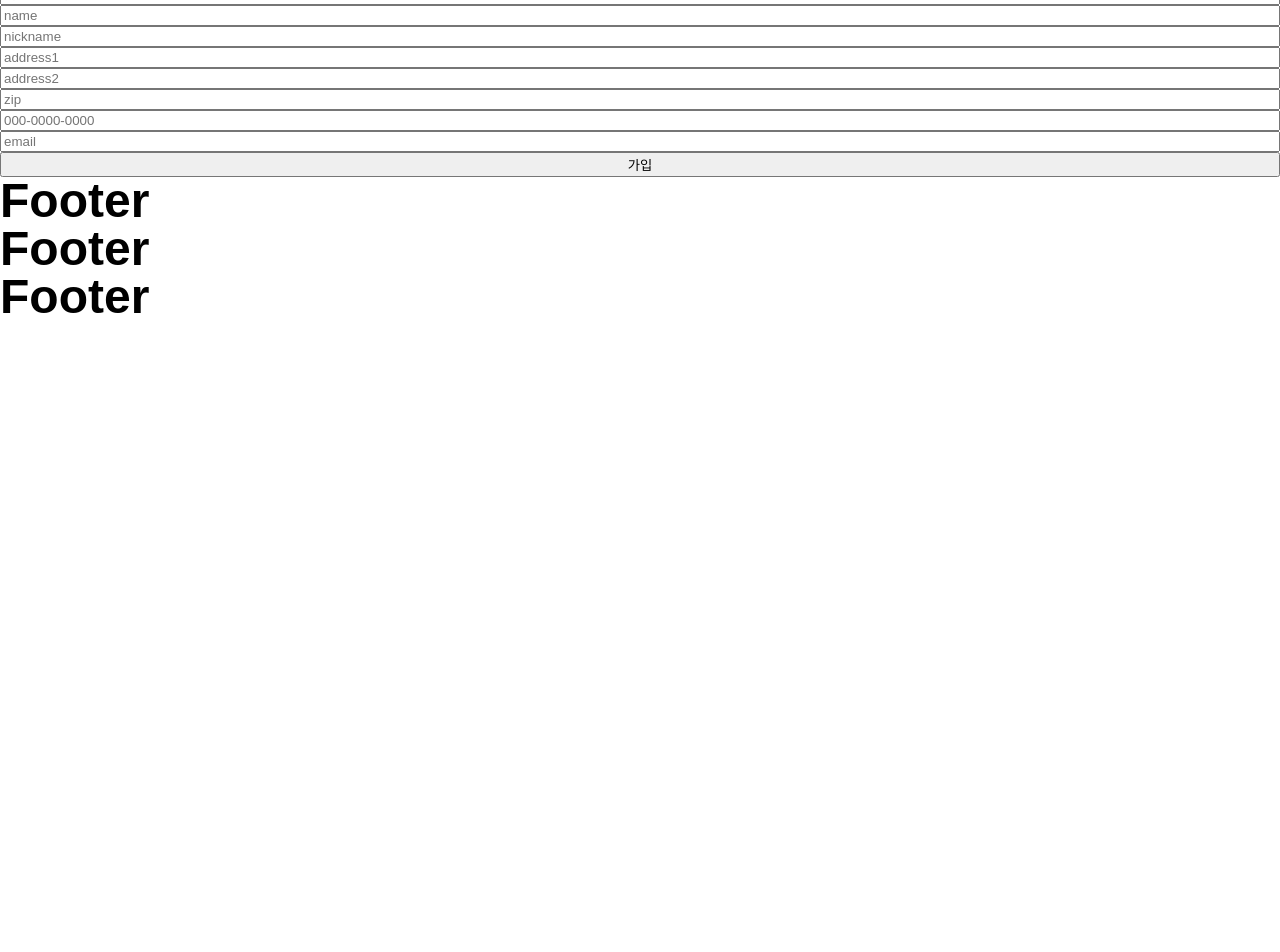
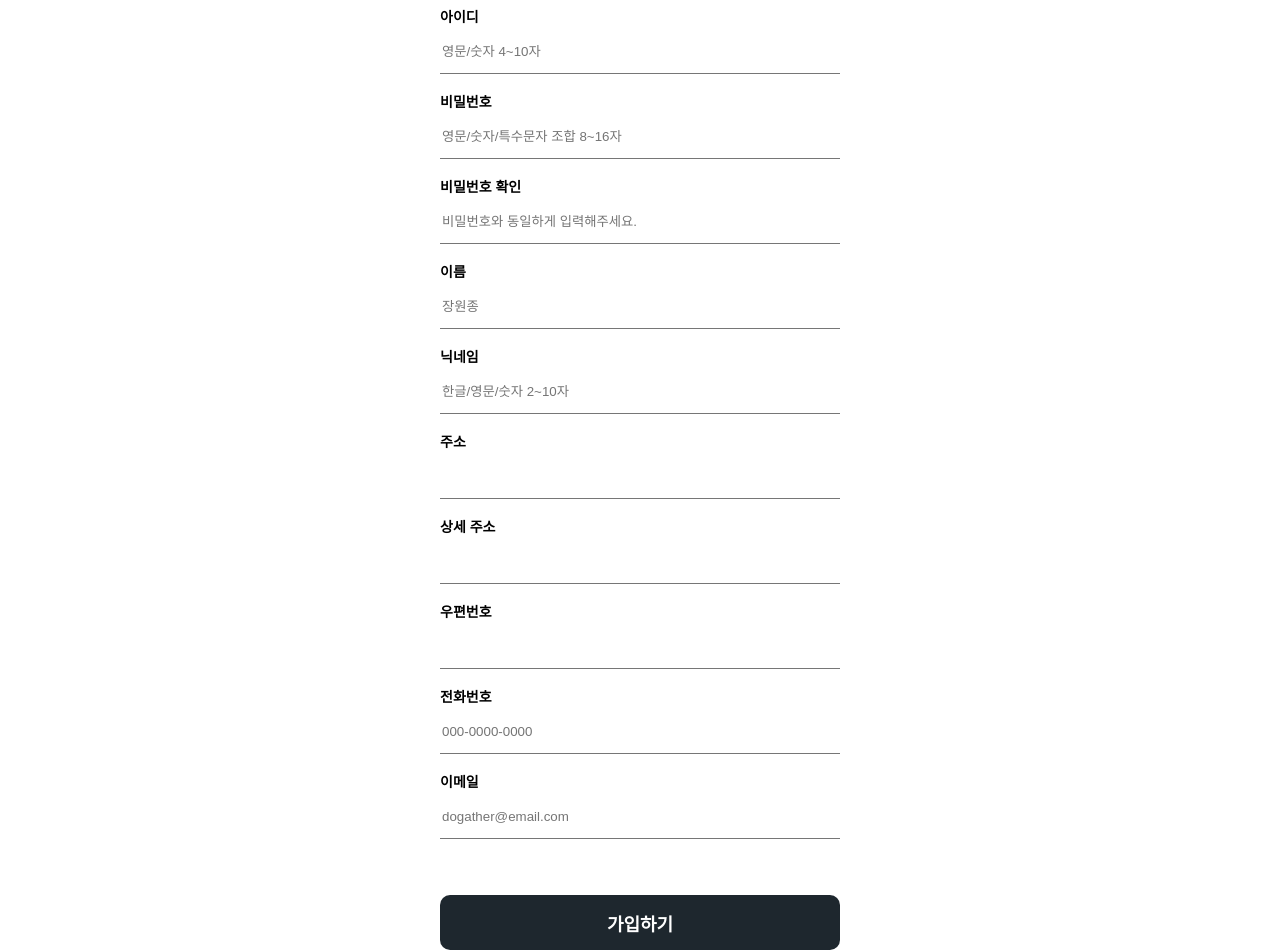
Before and after one commit to wonjongjang/PJT-Dogather, a React (Create React App) app in the folder Sub Pjt 2/Front/account/t-test/: page /signup in a window 1280 px wide. Shown: the part 300-1252 px from the top of the page. Before the commit the page ends 800 px from the top, so only its background shows below. Built offline with nearby package versions, Linux system fonts and the light colour scheme.

Commit message:
feat_signup_fe_JWJ

```diff
--- a/Sub Pjt 2/Front/account/t-test/package.json
+++ b/Sub Pjt 2/Front/account/t-test/package.json
@@ -16,6 +16,7 @@
     "@types/react": "^17.0.38",
     "@types/react-dom": "^17.0.11",
     "@types/styled-components": "^5.1.21",
+    "antd": "^4.18.5",
     "axios": "^0.25.0",
     "bootstrap": "^5.1.3",
     "framer-motion": "^6.2.3",
--- a/Sub Pjt 2/Front/account/t-test/src/Routes/Login.tsx
+++ b/Sub Pjt 2/Front/account/t-test/src/Routes/Login.tsx
@@ -8,12 +8,6 @@ interface ILoginForm {
   userId: string;
   userPw: string;
 }
-
-const LoginForm = styled.form`
-  display: flex;
-  flex-direction: column;
-  margin-top: 68px;
-`;
 
 function Login() {
   const {
@@ -26,7 +20,7 @@ function Login() {
     console.log(data);
     axios({
       method: "POST",
-      url: "http://i6e104.p.ssafy.io/user/login",
+      url: "http://i6e104.p.ssafy.io:8090/user/login",
       data,
       headers: {
         "Content-Type": "application/json",
@@ -53,31 +47,83 @@ function Login() {
       .finally(() => {});
   };
   return (
-    <>
-      <div>
-        <h1>Login</h1>
     <LoginForm onSubmit={handleSubmit(signin)}>
-          <input
+      <LoginTitle>로그인</LoginTitle>
+      <InputDiv>
+        <InputTitle>아이디</InputTitle>
+        <Input
           {...register("userId", {
-              required: "ID는 필수입력사항입니다.",
-              minLength: { value: 4, message: "아이디가 너무 짧습니다." },
+            required: "아이디를 입력해 주세요.",
           })}
-            placeholder="id"
         />
-          <span>{errors?.userId?.message}</span>
-          <br />
-          <input
+        <ErrorMessage>{errors?.userId?.message}</ErrorMessage>
+      </InputDiv>
+      <InputDiv>
+        <InputTitle>비밀번호</InputTitle>
+        <Input
           {...register("userPw", {
-              required: "비밀번호는 필수입력사항입니다.",
+            required: "비밀번호를 입력해 주세요.",
           })}
-            placeholder="Password"
         />
-          <span>{errors?.userPw?.message}</span>
-          <button>드가자</button>
+        <ErrorMessage>{errors?.userPw?.message}</ErrorMessage>
+      </InputDiv>
+      <SignUpButton>로그인</SignUpButton>
     </LoginForm>
-      </div>
-    </>
   );
 }
 
+const LoginTitle = styled.h2`
+  font-weight: bold;
+  font-size: 32px;
+  margin: 55px;
+`;
+
+const LoginForm = styled.form`
+  display: flex;
+  flex-direction: column;
+  justify-content: center;
+  align-items: center;
+
+  margin-top: 68px;
+`;
+
+const InputDiv = styled.div`
+  margin-bottom: 20px;
+`;
+
+const InputTitle = styled.div`
+  text-align: left;
+  font-size: 14px;
+  font-weight: bold;
+`;
+
+const Input = styled.input`
+  margin-top: 5px;
+  margin-bottom: 1px;
+  width: 400px;
+  height: 45px;
+  border-top: none;
+  border-left: none;
+  border-right: none;
+  border-width: 1px;
+`;
+
+const ErrorMessage = styled.p`
+  text-align: left;
+  font-size: 11px;
+  color: #ff3f34;
+`;
+
+const SignUpButton = styled.button`
+  margin-top: 35px;
+  border-radius: 10px;
+  border: none;
+  width: 400px;
+  height: 55px;
+  font-size: 18px;
+  font-weight: bold;
+  background-color: #1e272e;
+  color: white;
+`;
+
 export default Login;
--- a/Sub Pjt 2/Front/account/t-test/src/Routes/Signup.tsx
+++ b/Sub Pjt 2/Front/account/t-test/src/Routes/Signup.tsx
@@ -1,4 +1,3 @@
-import axios from "axios";
 import { useForm } from "react-hook-form";
 import styled from "styled-components";
 
@@ -18,31 +17,35 @@ interface ISignUpForm {
 function Singup() {
   const {
     register,
+    watch,
     handleSubmit,
     formState: { errors },
     setError,
   } = useForm<ISignUpForm>();
+
+  // console.log(register);
+  // const
 
   const onValid = (data: ISignUpForm) => {
     console.log(data);
     if (data.userPw !== data.checkPw) {
       setError(
         "checkPw",
-        { message: "비밀번호가 다릅니다" },
+        { message: "비밀번호가 일치하지 않습니다." },
         { shouldFocus: true } // error 발생 시 입력위치 이동
       );
     } else {
-      axios({
+      fetch("http://i6e104.p.ssafy.io:8090/user/register", {
         method: "POST",
-        url: "http://i6e104.p.ssafy.io/user/register",
-        data,
         headers: {
           "Content-Type": "application/json",
         },
+        body: JSON.stringify(data),
       })
         .then((response) => {
           // 성공
           console.log(response);
+          // 로그인 페이지로 이동
         })
         .catch((error) => {
           // 실패
@@ -51,88 +54,158 @@ function Singup() {
         .finally(() => {});
     }
   };
-  console.log(errors);
+  // console.log(register("userId"));
+  // console.log(register.length);
+  console.log(watch().userPw);
+  // console.log(errors);
+
+  function idCheck(value: string) {
+    console.log(value);
+  }
 
   return (
     <SignUpForm onSubmit={handleSubmit(onValid)}>
       <SignUpTitle>회원가입</SignUpTitle>
-
-      <input
+      <InputDiv>
+        <InputTitle>아이디</InputTitle>
+        <Input
           {...register("userId", {
-          required: "ID는 필수입니다.",
-          minLength: { value: 4, message: "아이디가 너무 짧습니다." },
+            required: "필수 정보입니다.",
+            minLength: {
+              value: 4,
+              message: "4~10자의 영문 소문자, 숫자만 사용 가능합니다.",
+            },
+            maxLength: {
+              value: 10,
+              message: "4~10자의 영문 소문자, 숫자만 사용 가능합니다.",
+            },
           })}
-        placeholder="id"
+          placeholder="영문/숫자 4~10자"
+          maxLength={10}
         />
-      <span>{errors?.userId?.message}</span>
-      <input
-        {...register("userPw", { required: "비밀번호는 필수입니다." })}
-        placeholder="password"
+        <ErrorMessage>{errors?.userId?.message}</ErrorMessage>
+      </InputDiv>
+      <InputDiv>
+        <InputTitle>비밀번호</InputTitle>
+        <Input
+          {...register("userPw", {
+            required: "필수 정보입니다.",
+            minLength: {
+              value: 8,
+              message:
+                "8~16자의 영문 대 소문자, 숫자, 특수문자만 사용 가능합니다.",
+            },
+            maxLength: {
+              value: 16,
+              message:
+                "8~16자의 영문 대 소문자, 숫자, 특수문자만 사용 가능합니다.",
+            },
+          })}
+          placeholder="영문/숫자/특수문자 조합 8~16자"
+          type="password"
+          maxLength={16}
         />
-      <span>{errors?.userPw?.message}</span>
-      <input
-        {...register("checkPw", { required: "비밀번호 확인 필수입니다." })}
-        placeholder="비밀번호 확인"
+        <ErrorMessage>{errors?.userPw?.message}</ErrorMessage>
+      </InputDiv>
+      <InputDiv>
+        <InputTitle>비밀번호 확인</InputTitle>
+        <Input
+          {...register("checkPw", {
+            required: "필수 정보입니다.",
+            // validate: {
+            //   passwordCheck: (value) => (idCheck(value) ? "" : ""),
+            // },
+          })}
+          placeholder="비밀번호와 동일하게 입력해주세요."
+          type="password"
+          maxLength={16}
         />
-      <span>{errors?.checkPw?.message}</span>
-      <input
-        {...register("userName", { required: "이름은 필수입니다." })}
-        placeholder="name"
+        <ErrorMessage>{errors?.checkPw?.message}</ErrorMessage>
+      </InputDiv>
+      <InputDiv>
+        <InputTitle>이름</InputTitle>
+        <Input
+          {...register("userName", { required: "필수 정보입니다." })}
+          placeholder="장원종"
         />
-      <span>{errors?.userName?.message}</span>
-      <input
-        {...register("userNickname", { required: "닉네임은 필수입니다." })}
-        placeholder="nickname"
+        <ErrorMessage>{errors?.userName?.message}</ErrorMessage>
+      </InputDiv>
+      <InputDiv>
+        <InputTitle>닉네임</InputTitle>
+        <Input
+          {...register("userNickname", {
+            required: "필수 정보입니다.",
+            minLength: {
+              value: 2,
+              message: "2~10자의 한글, 영문 대 소문자, 숫자만 사용 가능합니다.",
+            },
+            maxLength: {
+              value: 10,
+              message: "2~10자의 한글, 영문 대 소문자, 숫자만 사용 가능합니다.",
+            },
+          })}
+          placeholder="한글/영문/숫자 2~10자"
+          maxLength={10}
         />
-      <span>{errors?.userNickname?.message}</span>
-      <input
-        {...register("userAddr", { required: "주소는 필수입니다." })}
-        placeholder="address1"
+        <ErrorMessage>{errors?.userNickname?.message}</ErrorMessage>
+      </InputDiv>
+      <InputDiv>
+        <InputTitle>주소</InputTitle>
+        <Input {...register("userAddr", { required: "필수 정보입니다." })} />
+        <ErrorMessage>{errors?.userAddr?.message}</ErrorMessage>
+      </InputDiv>
+      <InputDiv>
+        <InputTitle>상세 주소</InputTitle>
+        <Input
+          {...register("userAddrDetail", { required: "필수 정보입니다." })}
         />
-      <span>{errors?.userAddr?.message}</span>
-      <input
-        {...register("userAddrDetail", { required: "주소는 필수입니다." })}
-        placeholder="address2"
-      />
-      <span>{errors?.userAddrDetail?.message}</span>
-      <input
+        <ErrorMessage>{errors?.userAddrDetail?.message}</ErrorMessage>
+      </InputDiv>
+      <InputDiv>
+        <InputTitle>우편번호</InputTitle>
+        <Input
           {...register("userZip", {
-          required: "우편번호는 필수입니다.",
+            required: "필수 정보입니다.",
             pattern: {
               value: /^[0-9]+$/,
               message: "우편번호는 숫자만 입력 가능합니다.",
             },
           })}
-        placeholder="zip"
         />
-      <span>{errors?.userZip?.message}</span>
-      <input
-        {...register("userTel", { required: "전화번호는 필수입니다." })}
+        <ErrorMessage>{errors?.userZip?.message}</ErrorMessage>
+      </InputDiv>
+      <InputDiv>
+        <InputTitle>전화번호</InputTitle>
+        <Input
+          {...register("userTel", {
+            required: "필수 정보입니다.",
+            pattern: {
+              value: /^[0-9]+-[0-9]+-[0-9]+$/,
+              message: "전화번호 양식을 지켜주세요.",
+            },
+          })}
           placeholder="000-0000-0000"
         />
-      <span>{errors?.userTel?.message}</span>
-      <input
-        {...register("userEmail", { required: "이메일은 필수입니다." })}
-        placeholder="email"
+        <ErrorMessage>{errors?.userTel?.message}</ErrorMessage>
+      </InputDiv>
+      <InputDiv>
+        <InputTitle>이메일</InputTitle>
+        <Input
+          {...register("userEmail", {
+            required: "필수 정보입니다.",
+            pattern: {
+              value: /^[a-zA-Z0-9+-_.]+@[a-zA-Z0-9-]+\.[a-zA-Z0-9-.]+$/,
+              message: "이메일 양식을 지켜주세요.",
+            },
+          })}
+          placeholder="dogather@email.com"
         />
-      <span>{errors?.userEmail?.message}</span>
-      <button>가입</button>
+        <ErrorMessage>{errors?.userEmail?.message}</ErrorMessage>
+      </InputDiv>
+      <SignUpButton>가입하기</SignUpButton>
     </SignUpForm>
   );
 }
-export default Singup;
-
-const Container = styled.div`
-  margin: 0px 134.5px;
-  padding: 0px 40px;
-`;
-
-const Header = styled.header`
-  height: 10vh;
-  display: flex;
-  justify-content: center;
-  align-items: center;
-`;
 
 const SignUpTitle = styled.h2`
   font-weight: bold;
@@ -143,8 +216,53 @@ const SignUpTitle = styled.h2`
 const SignUpForm = styled.form`
   display: flex;
   flex-direction: column;
-  /* margin-top: 68px; */
+  justify-content: center;
+  align-items: center;
+
+  margin-top: 68px;
+  /* margin: 0 400px; */
 `;
+
+const InputDiv = styled.div`
+  margin-bottom: 20px;
+`;
+
+const InputTitle = styled.div`
+  text-align: left;
+  font-size: 14px;
+  font-weight: bold;
+`;
+
+const Input = styled.input`
+  margin-top: 5px;
+  margin-bottom: 1px;
+  width: 400px;
+  height: 45px;
+  border-top: none;
+  border-left: none;
+  border-right: none;
+  border-width: 1px;
+`;
+
+const ErrorMessage = styled.p`
+  text-align: left;
+  font-size: 11px;
+  color: #ff3f34;
+`;
+
+const SignUpButton = styled.button`
+  margin-top: 35px;
+  border-radius: 10px;
+  border: none;
+  width: 400px;
+  height: 55px;
+  font-size: 18px;
+  font-weight: bold;
+  background-color: #1e272e;
+  color: white;
+`;
+
+export default Singup;
 
 /* function Singup() {
   const [id, setId] = useState<string>("");
--- a/Sub Pjt 2/Front/account/t-test/src/index.tsx
+++ b/Sub Pjt 2/Front/account/t-test/src/index.tsx
@@ -1,10 +1,14 @@
 import React from "react";
 import ReactDOM from "react-dom";
 import App from "./App";
+import { ThemeProvider } from "styled-components";
+import { LightTheme } from "./theme";
 
 ReactDOM.render(
   <React.StrictMode>
-    <App />
+    <ThemeProvider theme={LightTheme}>
+      <App />
+    </ThemeProvider>
   </React.StrictMode>,
   document.getElementById("root")
 );
```
Also changed, not shown: Sub Pjt 2/Front/account/t-test/src/styled.d.ts (added, +7 -0 lines), Sub Pjt 2/Front/account/t-test/src/theme.ts (added, +13 -0 lines), 1 other file (tests, documents, lock files or other folders). Lines whose indentation alone changed are shown as unchanged.
